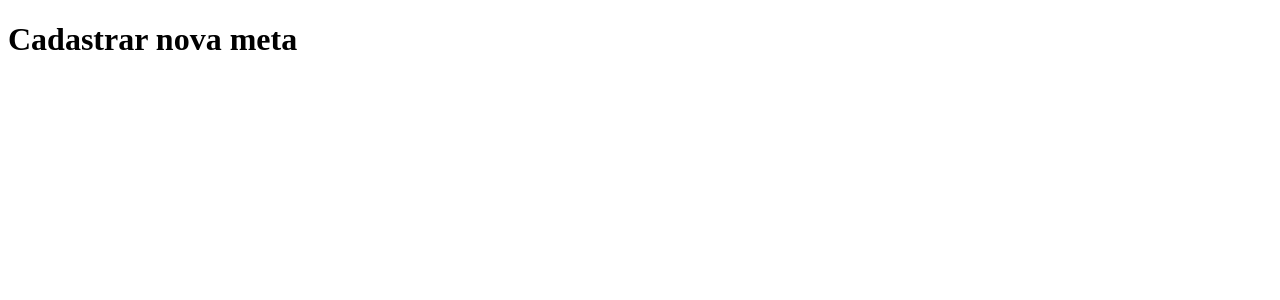
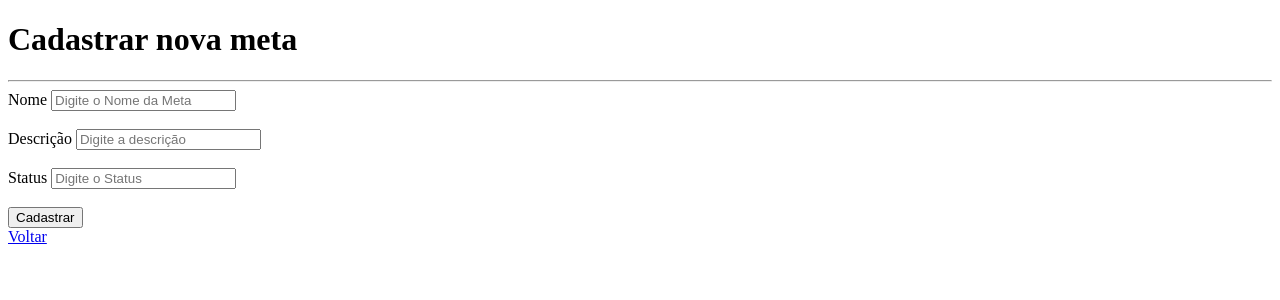
Before and after one commit to VitorBassDev/metas_celke_frontend, a Next.js app: page /cadastrar in a window 1280 px wide. Shown: the top 300 px of the page. Built offline with nearby package versions, Linux system fonts and the light colour scheme.

Commit message:
add feature cadastrar config file in page/cadastrar implementation of the params from api

```diff
--- a/pages/cadastrar.js
+++ b/pages/cadastrar.js
@@ -1,7 +1,96 @@
+import React, {useState} from 'react';
+
 function Cadastrar() {
-    return (
-        <h1>Cadastrar nova meta</h1>
-    )
+
+  const [meta, setMeta] = useState({
+    name: '',
+    description: '',
+    status: ''
+  })
+
+  /* PEGAR OS VALORES DA CONSTANTE META
+    - ...META para pegar todos os valores do formulário
+
+   */
+  const onChangeInput = e => setMeta({
+    ...meta, [e.target.name]: e.target.value
+  })
+
+  /**
+   * FUNÇÃO sendMeta
+   * - Envia o formulário
+   * - e.preventDefault - trava a atualizaçao no navegador
+   * - conectar e enviar os dados para a api
+   * - atribui as configurações
+   */
+  const sendMeta = async e => {
+    e.preventDefault();
+
+    console.log(meta)
+
+    try{
+      const res = await fetch('http://localhost:8080/metas', {
+        method: 'POST',
+        body: JSON.stringify(meta),
+        headers: {'Content-Type': 'application/json'}
+      })
+
+      // TRATAR A VALIDAÇÃO ENVIO DO FORMULÁRIO
+      const respostaEnv = await res.json()
+
+      if (respostaEnv.error){
+        console.log(respostaEnv.message)
+      } else {
+        console.log(respostaEnv.message)
+      }
+
+    }catch(err){
+      console.log('erro, meta não cadastrada com sucesso')
+    }
+  }
+
+  return (
+		<>
+			<h1>Cadastrar nova meta</h1>
+			<hr/>
+
+			<form onSubmit={sendMeta}>
+				<label> Nome </label>
+
+				<input
+					type="text"
+					name="name"
+          id="name"
+					placeholder="Digite o Nome da Meta"
+          onChange={onChangeInput}
+          /> <br/> <br/>
+
+        <label> Descrição </label>
+        <input
+					type="text"
+					name="description"
+          id="description"
+					placeholder="Digite a descrição"
+          onChange={onChangeInput}
+          /> <br/> <br/>
+
+        <label> Status </label>
+        <input
+					type="text"
+					name="status"
+          id="status"
+					placeholder="Digite o Status"
+          onChange={onChangeInput}
+          /> <br/> <br/>
+
+          <button type="submit">
+            Cadastrar
+          </button>
+			</form>
+
+      <a href="/"> Voltar </a>
+		</>
+	)
 }
 
-export default Cadastrar
+export default Cadastrar;
```
